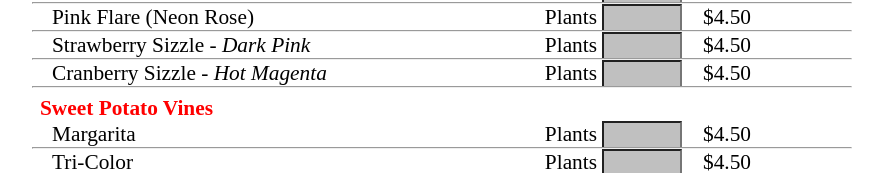
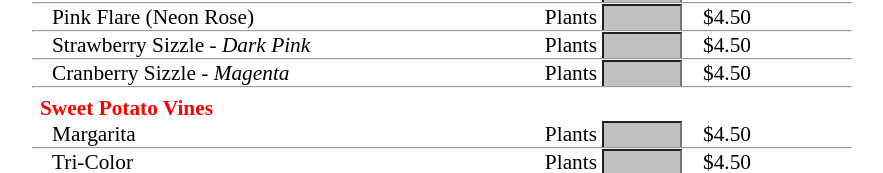
Before and after one commit to GradyPeck/cdgc-order, a React (Create React App) app: page / in a window 1280 px wide. Shown: the part 1213-1386 px from the top of the page, without its empty margins (198-1081 px from the left). Built offline with nearby package versions, Linux system fonts and the light colour scheme.

Commit message:
minor data changes

```diff
--- a/src/data/plants.js
+++ b/src/data/plants.js
@@ -33,7 +33,7 @@ export const plantData = [
             {"name": "Boston Fern", "unit": "Baskets", "cost": 1800},
             {"name": "Streptocarpus", "unit": "Baskets", "cost": 1800}
         ],
-        "indent" : false
+        "indent" : true
     },
     {
         "Sunpatiens Hanging Baskets" : [
@@ -69,7 +69,7 @@ export const plantData = [
             {"name": "White", "unit": "Plants", "cost": 450},
             {"name": "Pink Flare (Neon Rose)", "unit": "Plants", "cost": 450},
             {"name": "Strawberry Sizzle", "subname": " - Dark Pink", "unit": "Plants", "cost": 450},
-            {"name": "Cranberry Sizzle", "subname": " - Hot Magenta", "unit": "Plants", "cost": 450}
+            {"name": "Cranberry Sizzle", "subname": " - Magenta", "unit": "Plants", "cost": 450}
         ],
         "indent" : true
     },
```
